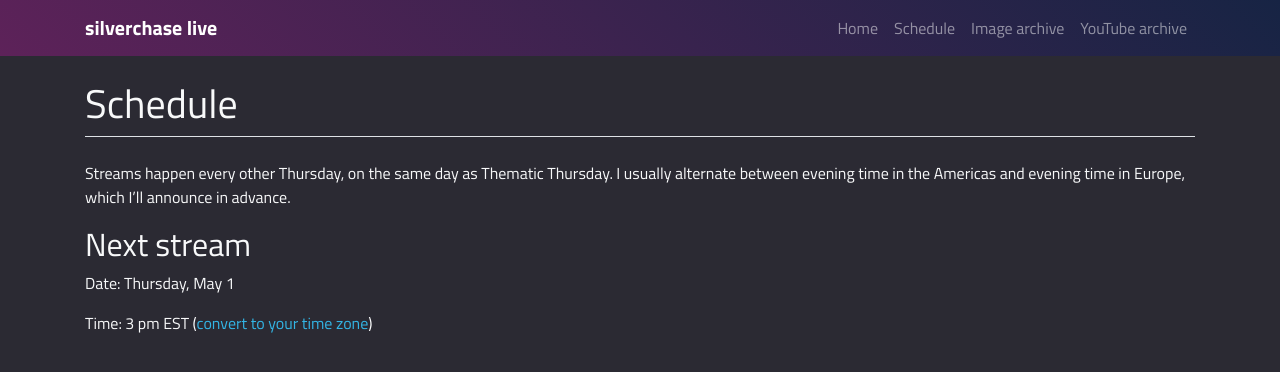
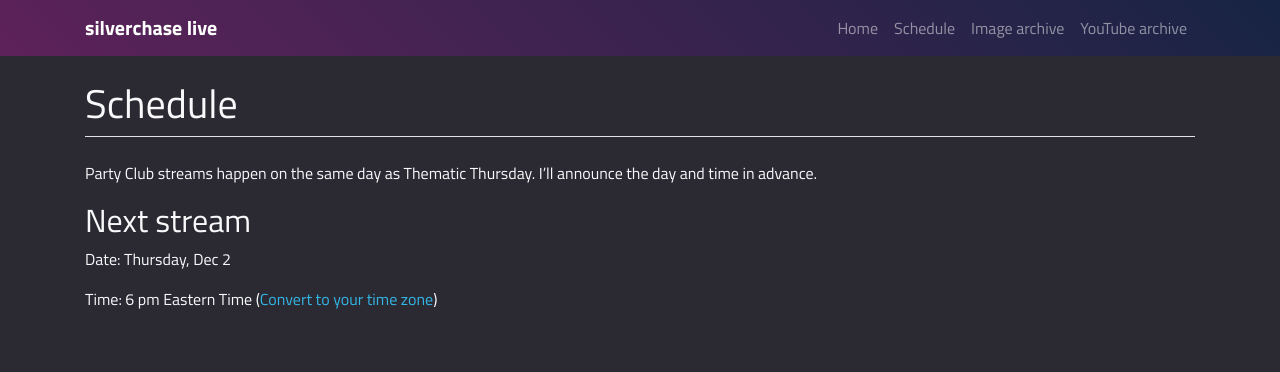
Before and after one commit to silverchaselive/silverchaselive.github.io, a Jekyll site: the page built from _pages/schedule.md, in a window 1280 px wide. Shown: the top 372 px of the page. Built offline with Jekyll 4.4.1, drawn with Linux system fonts in a browser that asks for light colours.

Commit message:
P40 and new time zoning page

```diff
--- a/_config.yml
+++ b/_config.yml
@@ -1,7 +1,7 @@
 # Global values for silverchaselive pages to pull
 # ===============================================
-date: May 1         # date, excluding "Thursday, "
-time_: 3 pm EST           # time with timezone (underscore dodges a name conflict)
+date: Dec 2               # date, excluding "Thursday, "
+time_: 6 pm               # time in Eastern (underscore dodges a name conflict)
 # ===============================================
 
 
--- a/_pages/schedule.md
+++ b/_pages/schedule.md
@@ -5,9 +5,9 @@
 title: Schedule
 ---
 
-Streams happen every other Thursday, on the same day as Thematic Thursday. I usually alternate between evening time in the Americas and evening time in Europe, which I'll announce in advance.
+Party Club streams happen on the same day as Thematic Thursday. I'll announce the day and time in advance.
 
 ## Next stream
 Date: Thursday, {{ site.date }}
 
-Time: {{ site.time_ }} ([convert to your time zone](https://www.google.com/search?q={{ site.time_ }}+in+my+time+zone))
+Time: {{ site.time_ }} Eastern Time ([Convert to your time zone](/whattime))
```
Also changed, not shown: README.md (+1 -0 lines), _pages/index.md (+6 -13 lines), _pages/whattime.md (added, +9 -0 lines).
